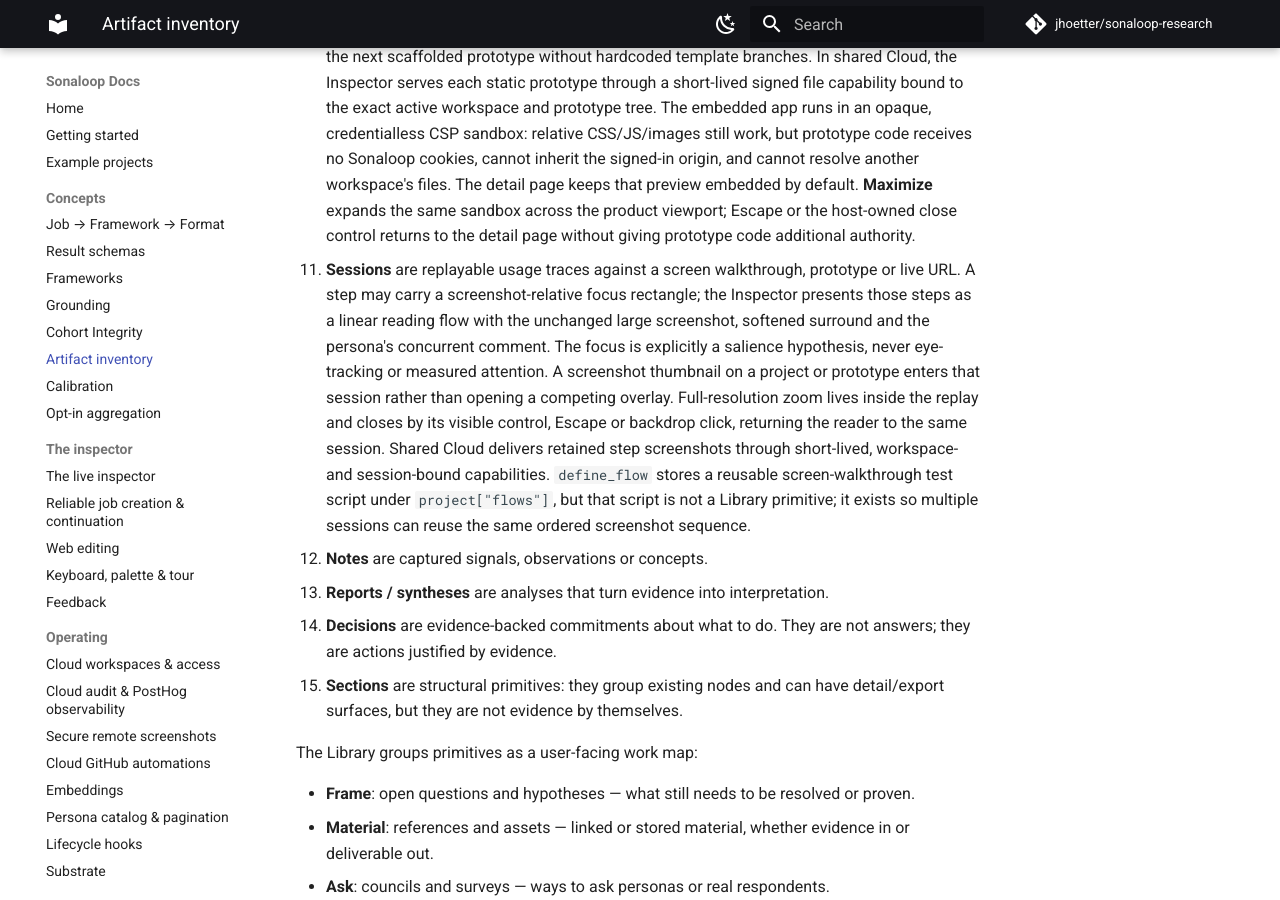
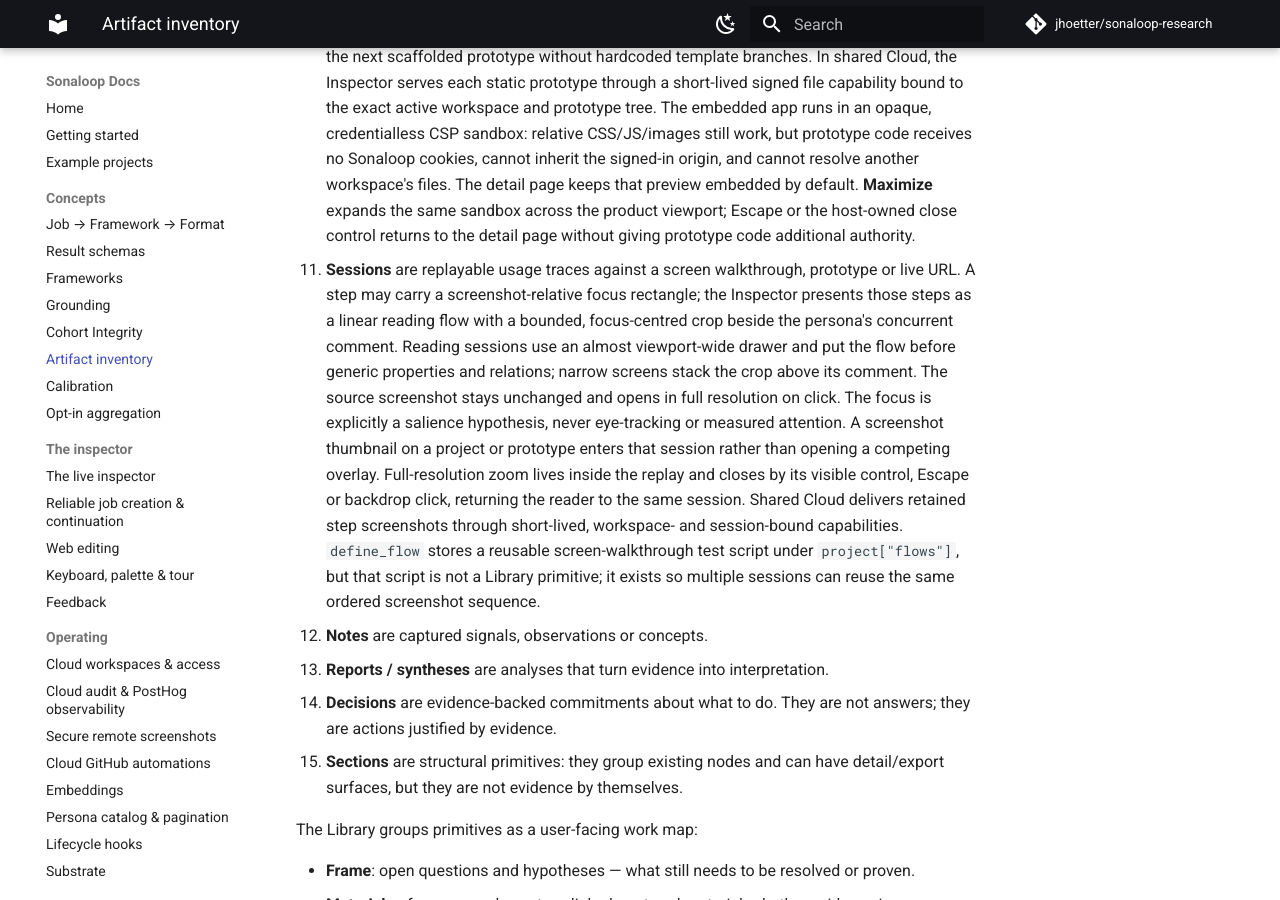
Before and after one commit to jhoetter/sonaloop-docs, an MkDocs documentation site: the page built from docs/artifact-inventory.md, in a window 1280 px wide and 900 px high, scrolled down 1033 px. Built offline with MkDocs 1.6.1 and Material for MkDocs 9.7.7, drawn with Linux system fonts in a browser that asks for light colours; comment, search, counter and statistics services are not loaded.

Commit message:
Document compact session reading flow

```diff
--- a/docs/artifact-inventory.md
+++ b/docs/artifact-inventory.md
@@ -51,10 +51,12 @@ Use three layers:
   returns to the detail page without giving prototype code additional authority.
 - **Sessions** are replayable usage traces against a screen walkthrough,
   prototype or live URL. A step may carry a screenshot-relative focus rectangle;
-  the Inspector presents those steps as a linear reading flow with the unchanged
-  large screenshot, softened surround and the persona's concurrent comment. The
-  focus is explicitly a salience hypothesis, never eye-tracking or measured
-  attention. A screenshot thumbnail on a project or prototype enters that
+  the Inspector presents those steps as a linear reading flow with a bounded,
+  focus-centred crop beside the persona's concurrent comment. Reading sessions use
+  an almost viewport-wide drawer and put the flow before generic properties and
+  relations; narrow screens stack the crop above its comment. The source screenshot
+  stays unchanged and opens in full resolution on click. The focus is explicitly a
+  salience hypothesis, never eye-tracking or measured attention. A screenshot thumbnail on a project or prototype enters that
   session rather than opening a competing overlay. Full-resolution zoom lives
   inside the replay and closes by its visible control, Escape or backdrop click,
   returning the reader to the same session. Shared Cloud delivers retained step screenshots through short-lived,
```
